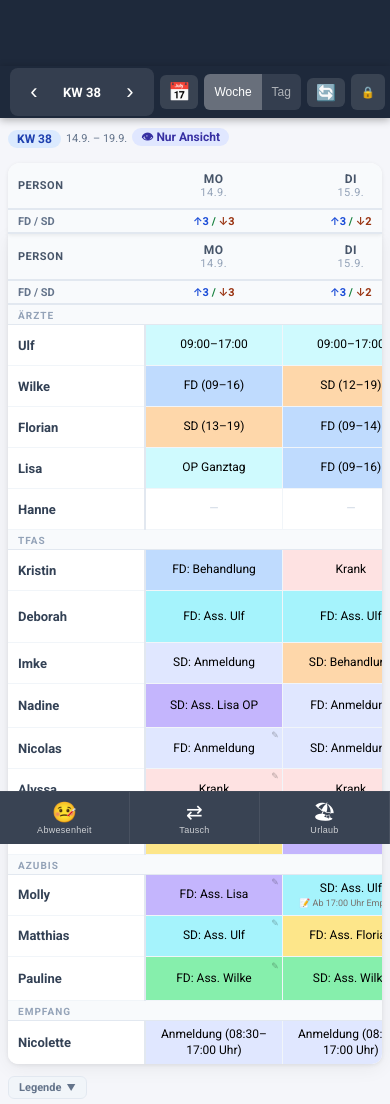
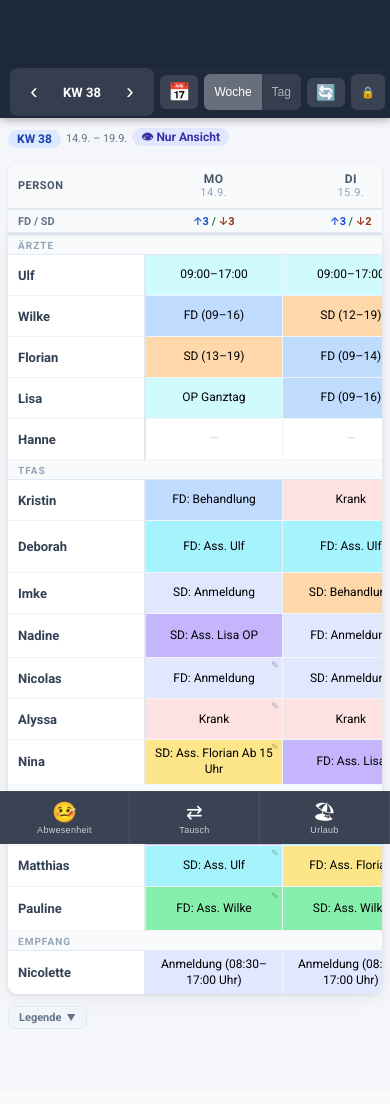
Before and after one commit to soeren1508/dienstplan, a Flask app: page / in a window 390 px wide. Shown: the top 1104 px of the page. After the commit the page ends 1029 px from the top, so only its background shows below. Run offline with Flask 3, Linux system fonts and the light colour scheme.

Commit message:
Doppelte Kopfzeile behoben (echte Kopfzeile fälschlich mit ausgeblendet)
Die Regel zum Ausblenden der echten Tabellen-Kopfzeile (thead in
.table-wrap) nutzte den generischen "thead"-Selektor, der versehentlich
BEIDE thead-Elemente traf -- auch #frozen-thead, die neue eingefrorene
Kopie. Dadurch verschwand die Kopfzeile beim ersten Test komplett.

Fix: Selektor auf #table-wrap thead eingeschränkt, sodass nur die
echte (jetzt unsichtbare) Kopfzeile betroffen ist, die eingefrorene
Kopie bleibt sichtbar.

Im Emulator verifiziert: Kopfzeile erscheint jetzt genau einmal,
bleibt beim Scrollen oben, komplette Mitarbeiterliste scrollt sauber
bis zum Ende durch.

Co-Authored-By: Claude Sonnet 5 <noreply@anthropic.com>

```diff
--- a/templates/index.html
+++ b/templates/index.html
@@ -1059,19 +1059,19 @@
       top: calc(52px + env(safe-area-inset-top) + 8px) !important;
     }
 
-    /* ── Echte Tabellen-Kopfzeile (thead in .table-wrap): NICHT mehr sticky.
+    /* ── Echte Tabellen-Kopfzeile (thead in .table-wrap): komplett ausgeblendet.
        Grund: .table-wrap braucht overflow-x:auto für die breite Tabelle,
        und das macht den Browser-Container (nicht die Seite) automatisch
        zum Bezugsrahmen für position:sticky -- dadurch "klebte" die Zeile
        an der falschen Stelle (irgendwo mitten in der Tabelle statt oben).
-       Sichtbarkeit beim Scrollen übernimmt stattdessen die separate
-       eingefrorene Kopfzeile weiter unten (#frozen-head-wrap). ── */
-    thead tr:first-child th,
-    thead tr.balance-row td {
-      position: static !important;
-    }
-    thead th:first-child {
-      position: sticky !important; /* nur horizontal (left), unproblematisch */
+       Die Anzeige übernimmt komplett die separate eingefrorene Kopfzeile
+       weiter unten (#frozen-head-wrap); diese hier würde sonst doppelt
+       zu sehen sein, solange nicht gescrollt wurde. visibility:collapse
+       (statt display:none) behält die Spaltenbreiten für table-layout:fixed
+       bei, nimmt aber keinen Platz mehr ein. ── */
+    #table-wrap thead tr:first-child,
+    #table-wrap thead tr.balance-row {
+      visibility: collapse;
     }
 
     /* ── Eingefrorene Kopfzeile: liegt AUSSERHALB von .table-wrap, daher
```
